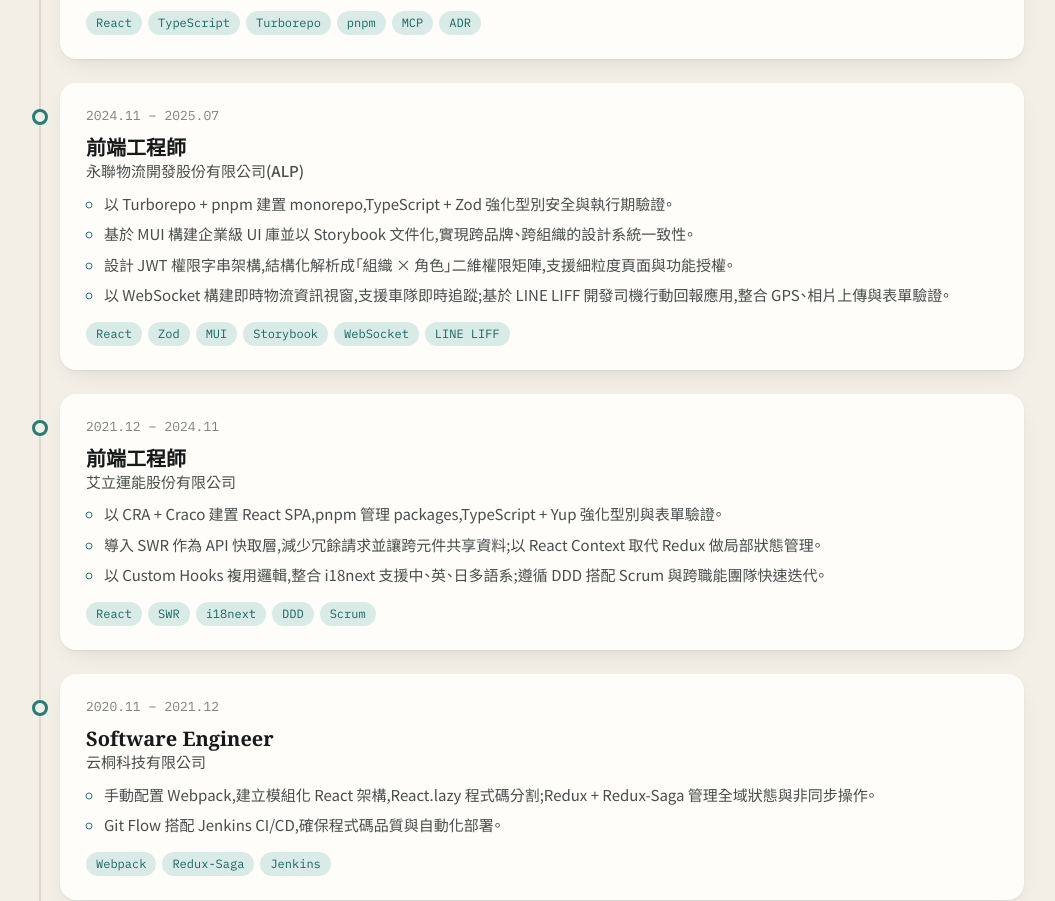
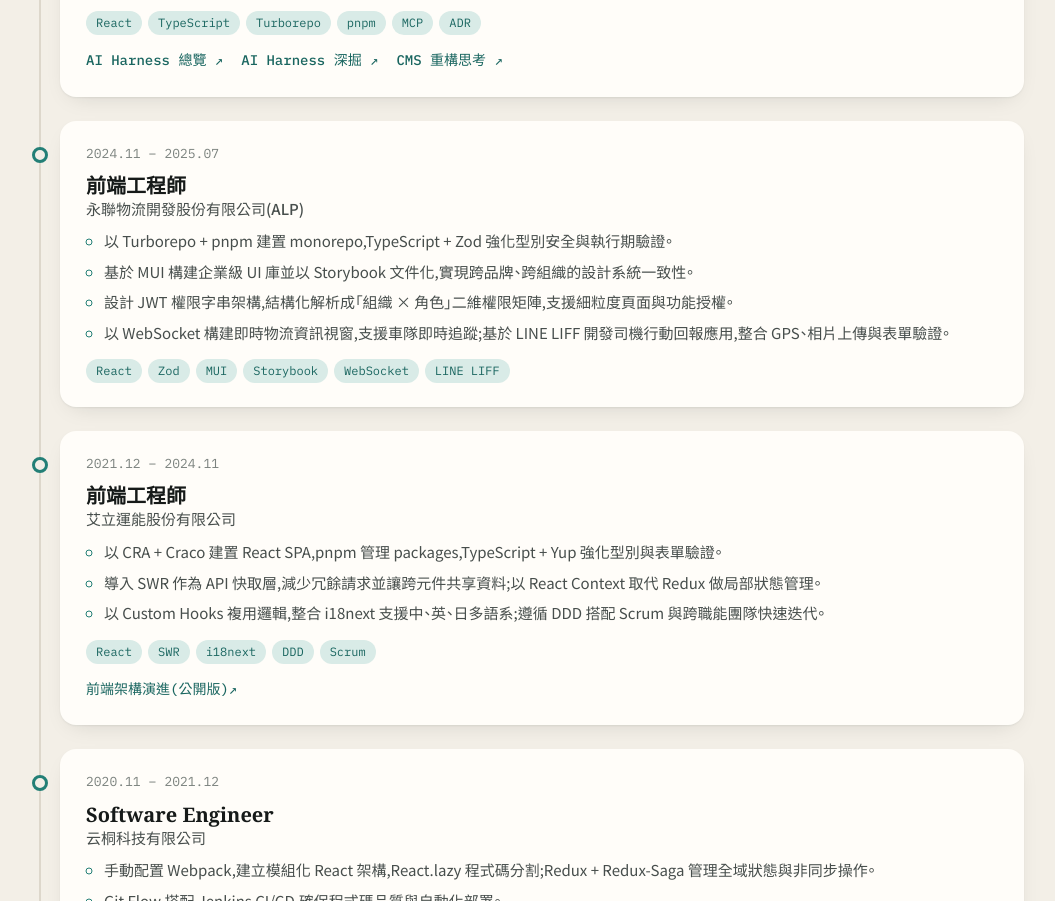
Before and after one commit to PPniaw/eddie-outsider, a plain HTML site: page index.html in a window 1280 px wide. Shown: the part 1499-2400 px from the top of the page, without its empty margins (112-1167 px from the left). Drawn offline with Linux system fonts and the light colour scheme.

Commit message:
feat: deck links for Wonderland and Ally entries

```diff
--- a/index.html
+++ b/index.html
@@ -184,6 +184,11 @@
                   <span>React</span><span>TypeScript</span><span>Turborepo</span
                   ><span>pnpm</span><span>MCP</span><span>ADR</span>
                 </p>
+                <p class="tl-links">
+                  <a href="https://pik-slides.vercel.app/s/ai-harness-overview" target="_blank" rel="noopener">AI Harness 總覽 ↗</a>
+                  <a href="https://pik-slides.vercel.app/s/ai-harness-deep-dive" target="_blank" rel="noopener">AI Harness 深掘 ↗</a>
+                  <a href="https://pik-slides.vercel.app/s/agentic-cms" target="_blank" rel="noopener">CMS 重構思考 ↗</a>
+                </p>
               </div>
             </li>
 
@@ -252,6 +257,9 @@
                 <p class="chips">
                   <span>React</span><span>SWR</span><span>i18next</span
                   ><span>DDD</span><span>Scrum</span>
+                </p>
+                <p class="tl-links">
+                  <a href="https://pik-slides.vercel.app/s/ally-architecture-evolution-public" target="_blank" rel="noopener">前端架構演進(公開版)↗</a>
                 </p>
               </div>
             </li>
```
